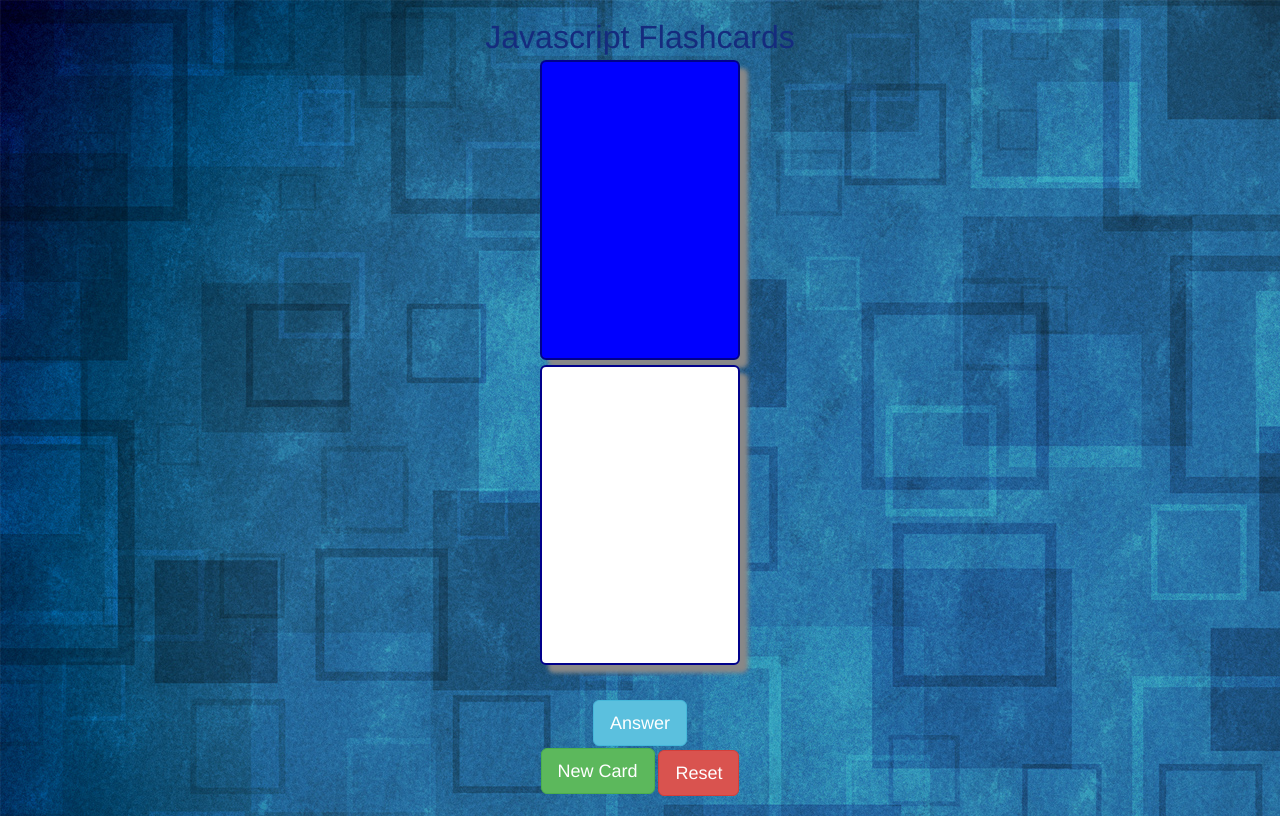
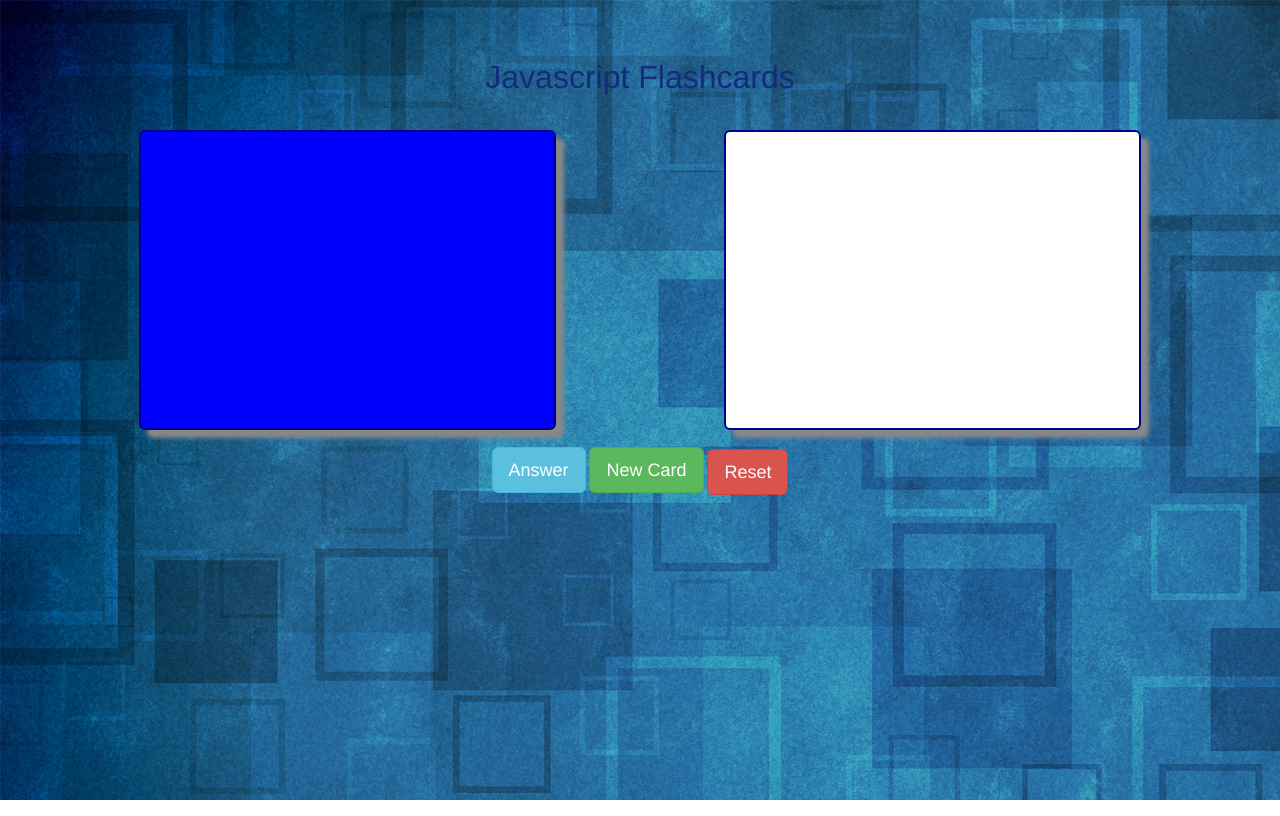
Before and after one commit to sbrks/flashcards, a plain HTML site: page index.html in a window 1280 px wide. Drawn offline with nearby package versions, Linux system fonts and the light colour scheme; files whose address does not match are found by name.

Commit message:
lays out css grid

```diff
--- a/css/main.css
+++ b/css/main.css
@@ -7,8 +7,8 @@ body{
 
 .container {
 	width:1000px;
-	margin:10px auto;
-	padding: 10px;
+	margin:20px auto;
+	padding: 20px;
 	width:100%;
 }
 
@@ -16,33 +16,37 @@ body{
 	text-align:center;
 	color:#152C7E;
 	font-size: 32px;
-	margin: 0 auto;
+	margin-left: auto;
+	margin-right: auto;
+	margin-bottom:20px;
 }
 
 
 #cardFront{
-	width:200px;
+	width:75%;
 	background: blue;
 	padding:20px;
-	margin:5px auto;
+	margin:15px auto;
 	text-align: center;
     height:300px;
     border-radius: 6px;
     border: 2px solid darkblue;
     box-shadow: 8px 8px 4px #888;
+    color: white;
 }
 
 
 #cardBack{
-	width:200px;
+	width:75%;
 	background: white;
 	padding:20px;
-	margin:5px auto;
+	margin:15px auto;
 	text-align: center;
     height:300px;
     border-radius: 6px;
     border: 2px solid darkblue;
     box-shadow: 8px 8px 4px #888;
+    color: blue;
 }
 
 .btn-info {
@@ -80,9 +84,10 @@ body{
 }
 
 #buttonContainer{
-	width: 200px;
+	padding: 10px;
 	margin: 0 auto;
 	text-align: center;
+
 }
 
 /*
--- a/index.html
+++ b/index.html
@@ -21,16 +21,21 @@
 <body>
 	<div class="container">
 		<h2>Javascript Flashcards</h2>
-			<div id="cardFront" >
+
+	<div class="row">
+		<div class="col-sm-6">
+			<div id="cardFront">
 				<p></p>
 			</div><!--end cardFront container-->
-
+		</div>
+	<div class="col-sm-6">
 			<div id="cardBack">
 				<p></p>
 			</div><!--end cardBack container-->
-	</div>
-	<div class="container">
+		</div>
 
+
+		<div class="span4">
 			<div id="buttonContainer">
 			<!--
 				<a href="#" id="questionButton">New Card</a>
```
